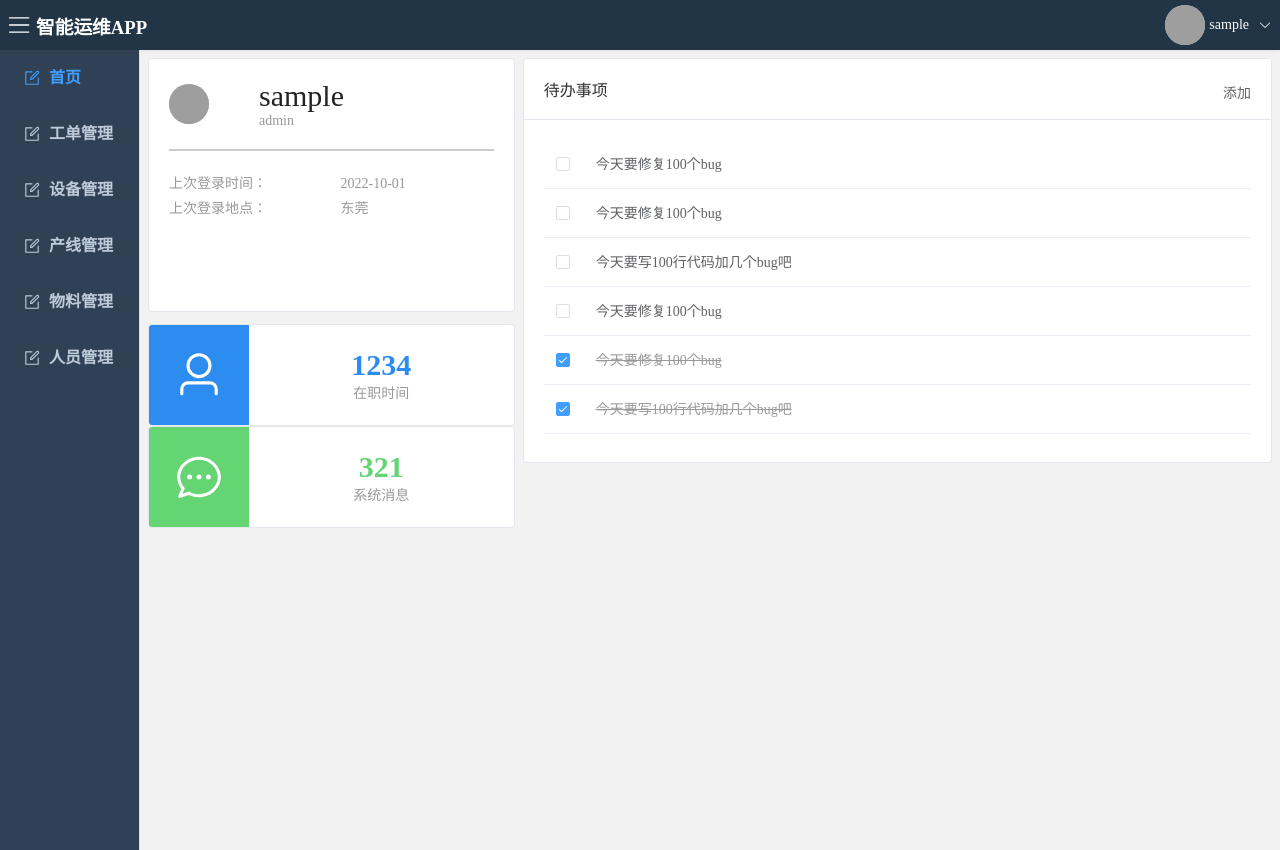
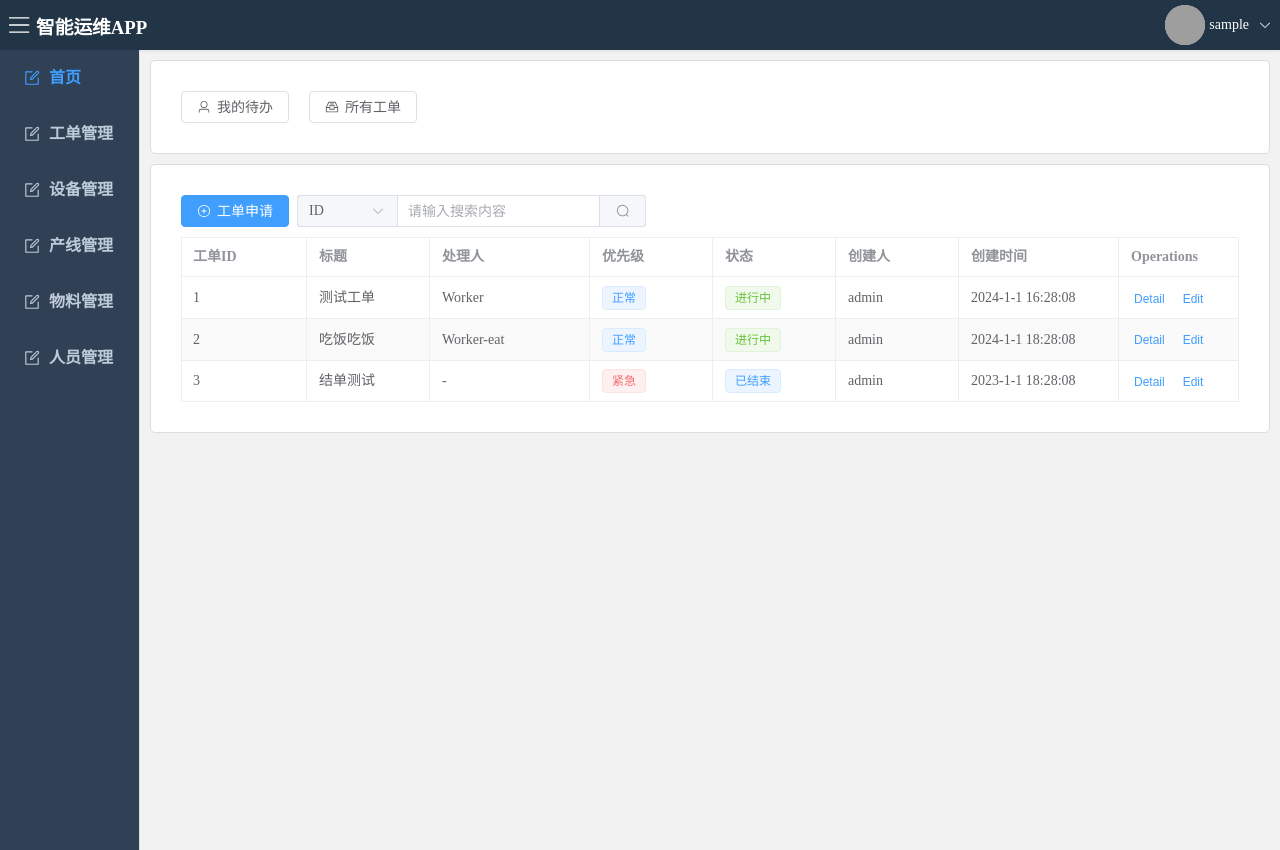
Before and after one commit to Zouu-X/maintainceApp, a Vue app: page /table in a window 1280 px wide. Before the commit this address led to /. Built offline with nearby package versions, Linux system fonts and the light colour scheme; sample sign-in values are in the browser's storage; grey boxes are pictures that could not be loaded.

Commit message:
feature added

```diff
--- /dev/null
+++ b/src/Data/Order.data.js
@@ -0,0 +1,29 @@
+export const OrderData = [
+  {
+    id: '1', // 工单ID
+    title: '测试工单', // 标题
+    dealer: 'Worker', // 处理人
+    prio: '2', // 优先级 2=正常
+    status: '1', // 状态 1=进行中 2=结束
+    creator: 'admin', // 创建人
+    create_time: '2024-1-1 16:28:08' // 创建时间
+  },
+  {
+    id: '2', // 工单ID
+    title: '吃饭吃饭', // 标题
+    dealer: 'Worker-eat', // 处理人
+    prio: '2', // 优先级
+    status: '1', // 状态
+    creator: 'admin', // 创建人
+    create_time: '2024-1-1 18:28:08' // 创建时间
+  },
+  {
+    id: '3', // 工单ID
+    title: '结单测试', // 标题
+    dealer: '-', // 处理人
+    prio: '1', // 优先级 1=紧急
+    status: '2', // 状态 结束
+    creator: 'admin', // 创建人
+    create_time: '2023-1-1 18:28:08' // 创建时间
+  }
+]
--- a/src/components/Sidebar.vue
+++ b/src/components/Sidebar.vue
@@ -17,7 +17,7 @@
         </el-icon>
         <span slot="title" class="menu-font">首页</span>
       </el-menu-item>
-      <el-menu-item index="/form">
+      <el-menu-item index="/table">
         <el-icon>
           <Edit />
         </el-icon>
--- a/src/router/index.js
+++ b/src/router/index.js
@@ -4,7 +4,7 @@ import Login from "../views/login/index.vue";
 import Home from "../views/Mainpage/index.vue";
 import Equipment from "../views/equipment/index.vue";
 import Todo from "../views/Mainpage/components/Todo.vue";
-
+import Table from "../views/Table/index.vue"
 
 export const router = createRouter({
   history: createWebHistory(import.meta.env.BASE_URL),
@@ -24,6 +24,7 @@ export const router = createRouter({
       }
     },
     { path: '/equipment', component: Equipment},
+    { path: '/table', component: Table},
     { path: '/:pathMatch(.*)*', redirect: '/' },
     { path: '/test', component: Todo}
   ]
--- /dev/null
+++ b/src/views/Table/index.vue
@@ -0,0 +1,115 @@
+<script setup>
+import { ref } from 'vue';
+import {CirclePlus, MessageBox, Search, User} from "@element-plus/icons-vue";
+import {OrderData} from "../../Data/Order.data.js";
+const selected = ref("1")
+const input = ref("")
+const tableData = [
+  {
+    date: '2016-05-03',
+    name: 'Tom',
+    address: 'No. 189, Grove St, Los Angeles',
+  },
+  {
+    date: '2016-05-02',
+    name: 'Tom',
+    address: 'No. 189, Grove St, Los Angeles',
+  },
+  {
+    date: '2016-05-04',
+    name: 'Tom',
+    address: 'No. 189, Grove St, Los Angeles',
+  },
+  {
+    date: '2016-05-01',
+    name: 'Tom',
+    address: 'No. 189, Grove St, Los Angeles',
+  },
+]
+</script>
+
+<template>
+  <div class="container">
+    <div class="btn-bar">
+      <el-button  :icon="User">我的待办</el-button>
+      <el-button  :icon="MessageBox">所有工单</el-button>
+    </div>
+  </div>
+  <div class="container">
+    <div class="btn-bar mgb-10">
+      <el-button type="primary" :icon="CirclePlus">工单申请</el-button>
+      <div class="mt-4">
+        <el-input
+            v-model="input"
+            style="max-width: 600px"
+            placeholder="请输入搜索内容"
+            class="input-with-select"
+        >
+          <template #prepend>
+            <el-select v-model="selected" style="width: 100px">
+              <el-option label="ID" value="1" />
+              <el-option label="用户名" value="2" />
+            </el-select>
+          </template>
+          <template #append>
+            <el-button :icon="Search" />
+          </template>
+        </el-input>
+      </div>
+    </div>
+
+      <div class="table">
+        <el-table :data="OrderData" stripe border style="width: 100%">
+          <el-table-column prop="id" label="工单ID" />
+          <el-table-column prop="title" label="标题" />
+          <el-table-column prop="dealer" label="处理人" width="160" />
+          <el-table-column prop="prio" label="优先级">
+            <template #default="scope">
+              <el-tag :type="scope.row.prio === '1' ? 'danger' : scope.row.prio === '2' ? 'primary' : ''">
+                {{ scope.row.prio === '1' ? '紧急' : scope.row.prio === '2' ? '正常' : '' }}
+              </el-tag>
+            </template>
+          </el-table-column>
+
+          <el-table-column prop="status" label="状态">
+            <template #default="scope">
+              <el-tag :type="scope.row.status === '1' ? 'success' : scope.row.status === '2' ? 'primary' : ''">
+                {{ scope.row.status === '1' ? '进行中' : scope.row.status === '2' ? '已结束' : '' }}
+              </el-tag>
+            </template>
+          </el-table-column>
+          <el-table-column prop="creator" label="创建人" />
+          <el-table-column prop="create_time" label="创建时间" width="160" />
+          <el-table-column fixed="right" label="Operations" width="120">
+            <template #default>
+              <el-button link type="primary" size="small" @click="handleClick"
+              >Detail</el-button
+              >
+              <el-button link type="primary" size="small">Edit</el-button>
+            </template>
+          </el-table-column>
+        </el-table>
+      </div>
+
+
+  </div>
+
+</template>
+
+<style scoped>
+.container {
+  padding: 30px;
+  margin: 10px;
+  background: #fff;
+  border: 1px solid #ddd;
+  border-radius: 5px;
+}
+.btn-bar {
+  display: flex;
+  gap: 8px;
+}
+
+.mgb-10 {
+  margin-bottom: 10px;
+}
+</style>
```
